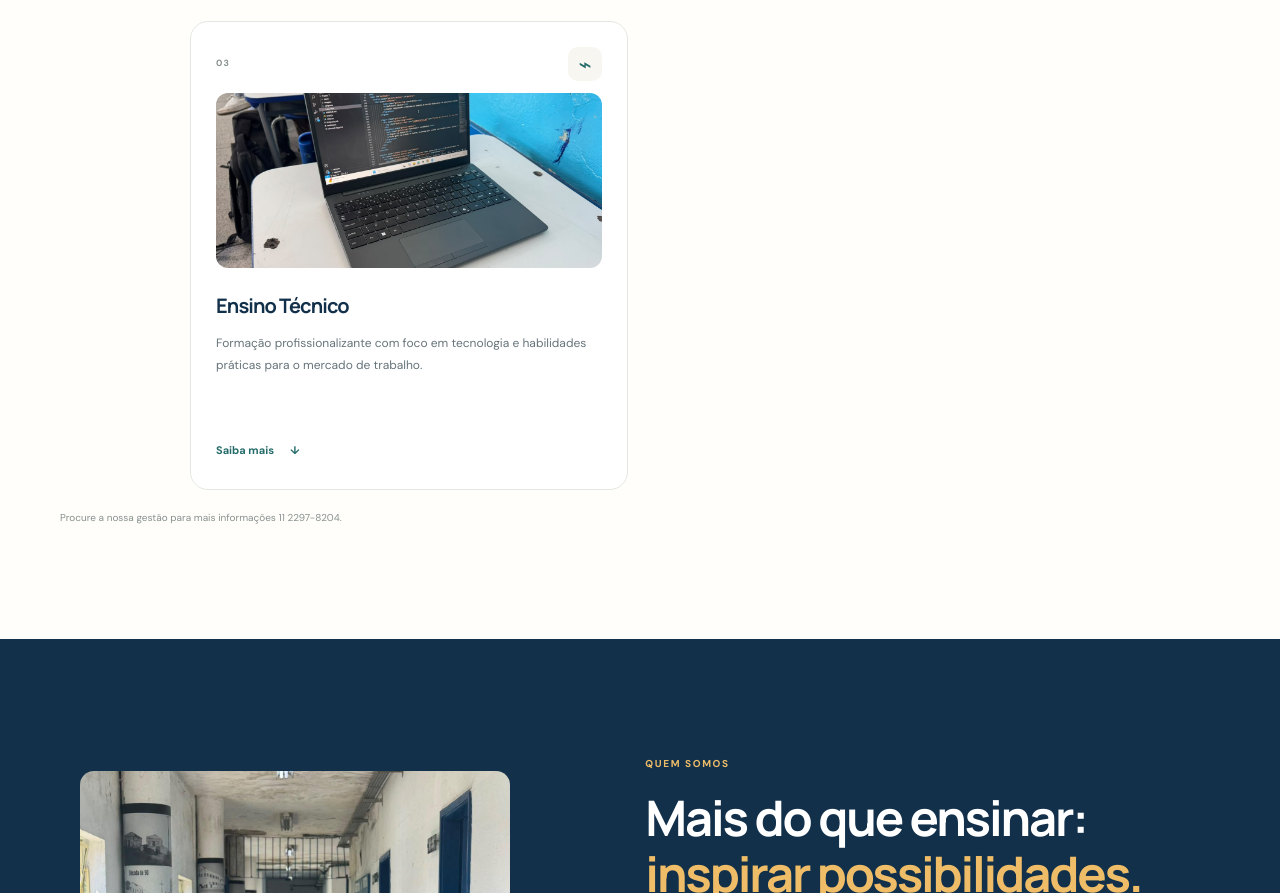
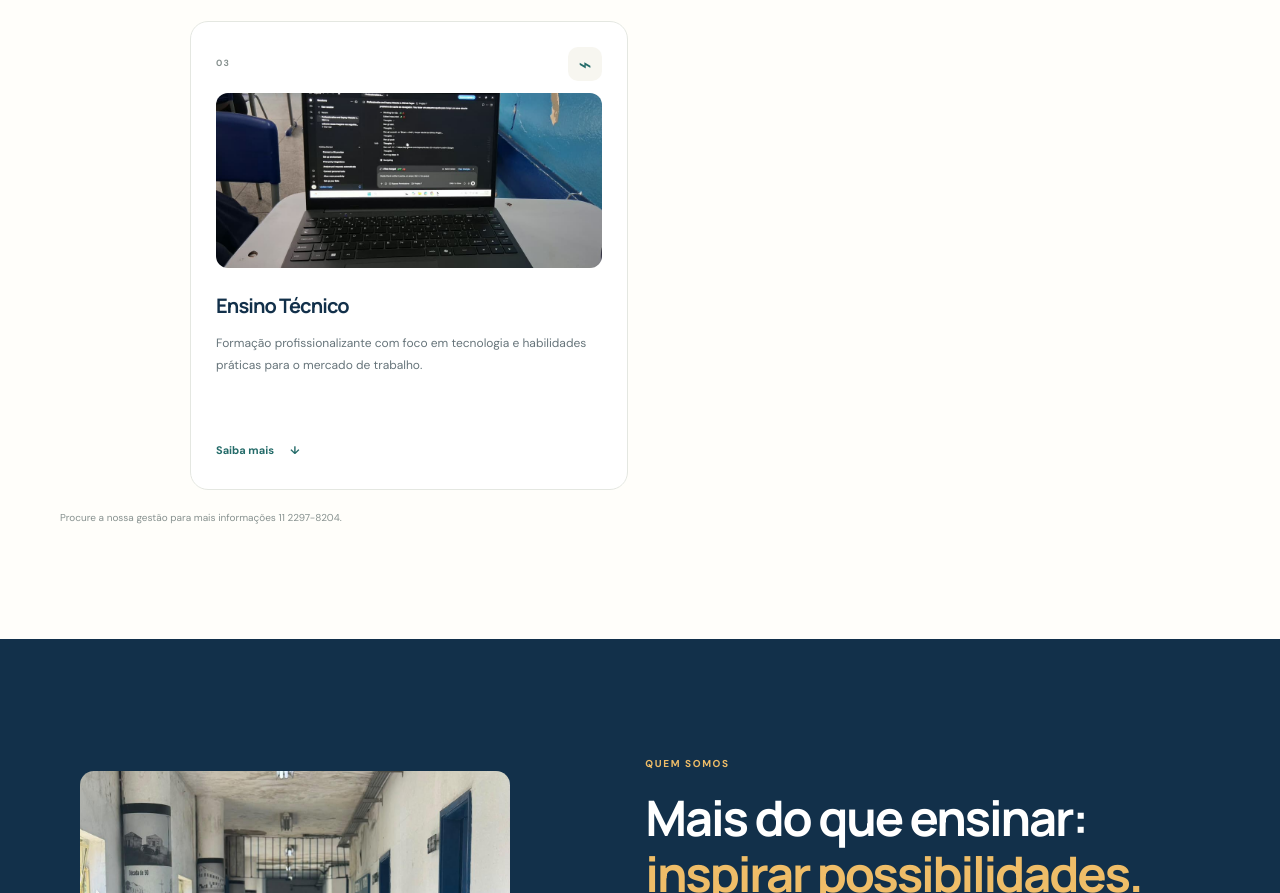
Before and after one commit to nicolas-23-nico/dom-pedro-i, a plain HTML site: page index.html in a window 1280 px wide. Shown: the part 1659-2552 px from the top of the page. Drawn offline with Linux system fonts and the light colour scheme.

Commit message:
Atualizar imagem de Ensino Técnico
- Substituir imagem por nova foto do ensino técnico

Generated with [Devin](https://devin.ai)

Co-Authored-By: Devin <158243242+devin-ai-integration[bot]@users.noreply.github.com>

```diff
--- a/index.html
+++ b/index.html
@@ -101,7 +101,7 @@
           </article>
           <article class="program-card">
             <div class="program-top"><span class="program-number">03</span><span class="program-icon" aria-hidden="true">⌁</span></div>
-            <img class="program-photo" src="imagens/WhatsApp Image 2026-11-18 at 08.01.05 (1).jpeg" alt="Ensino Técnico com tecnologia">
+            <img class="program-photo" src="imagens/ensino-tecnico.jpg" alt="Ensino Técnico com tecnologia">
             <h3>Ensino Técnico</h3>
             <p>Formação profissionalizante com foco em tecnologia e habilidades práticas para o mercado de trabalho.</p>
             <a href="#contato" class="card-link">Saiba mais <span aria-hidden="true">↓</span></a>
```
Also changed, not shown: imagens/WhatsApp Image 2026-11-23 at 11.09.09.jpeg (added), imagens/ensino-tecnico.jpg (added).
